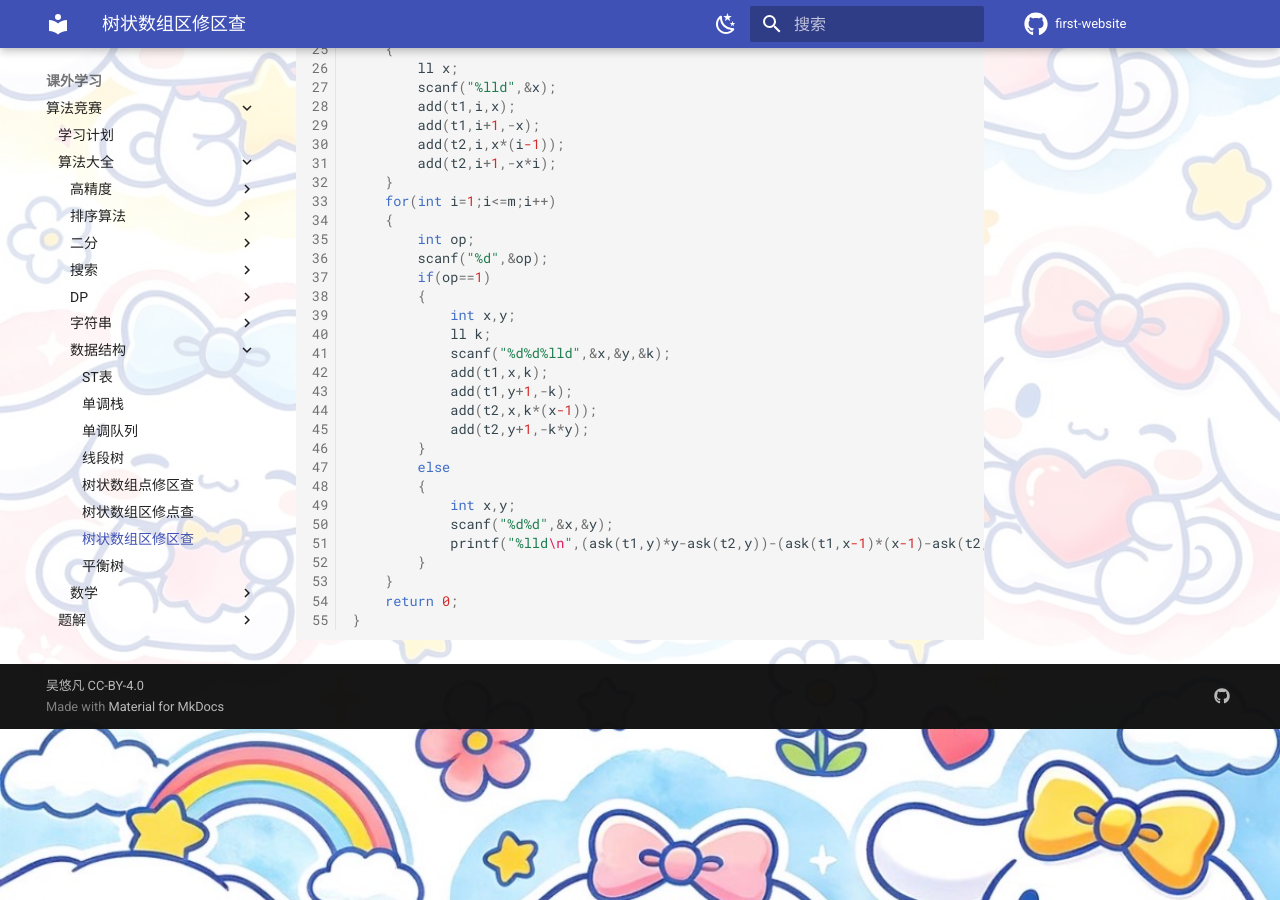
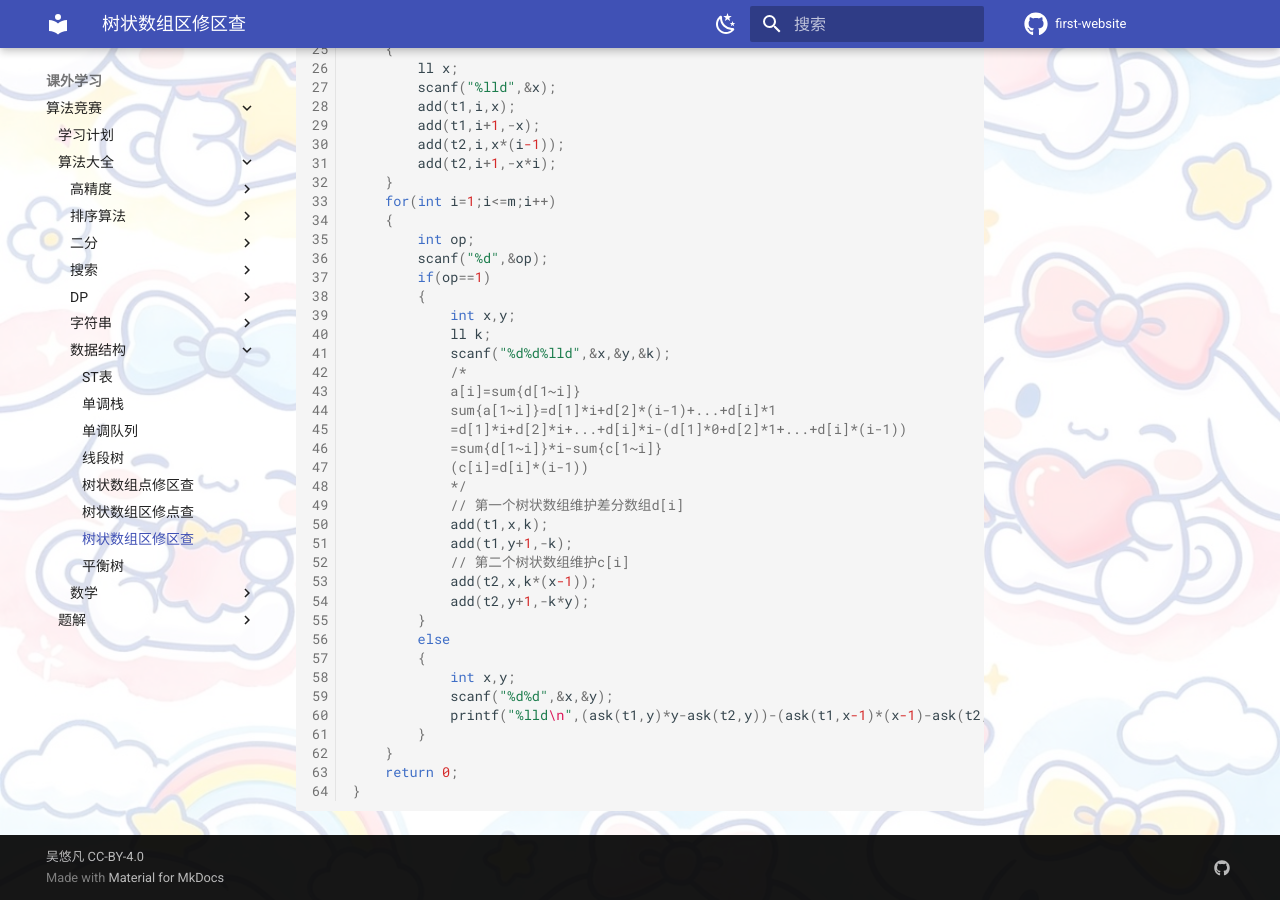
Before and after one commit to Ryan1702/first-website, an MkDocs documentation site: the page built from docs/out-school/algorithms/算法大全/数据结构/树状数组区修区查.md, in a window 1280 px wide and 900 px high, scrolled down 696 px. Built offline with MkDocs 1.6.1 and Material for MkDocs 9.7.7, drawn with Linux system fonts in a browser that asks for light colours; comment, search, counter and statistics services are not loaded.

Commit message:
增加树状数组算法笔记注释

```diff
--- a/docs/out-school/algorithms/算法大全/数据结构/树状数组区修区查.md
+++ b/docs/out-school/algorithms/算法大全/数据结构/树状数组区修区查.md
@@ -42,8 +42,17 @@ int main()
 			int x,y;
 			ll k;
 			scanf("%d%d%lld",&x,&y,&k);
+			/*
+			a[i]=sum{d[1~i]}
+			sum{a[1~i]}=d[1]*i+d[2]*(i-1)+...+d[i]*1
+			=d[1]*i+d[2]*i+...+d[i]*i-(d[1]*0+d[2]*1+...+d[i]*(i-1))
+			=sum{d[1~i]}*i-sum{c[1~i]}
+			(c[i]=d[i]*(i-1))
+			*/
+			// 第一个树状数组维护差分数组d[i]
 			add(t1,x,k);
 			add(t1,y+1,-k);
+			// 第二个树状数组维护c[i]
 			add(t2,x,k*(x-1));
 			add(t2,y+1,-k*y);
 		}
```
